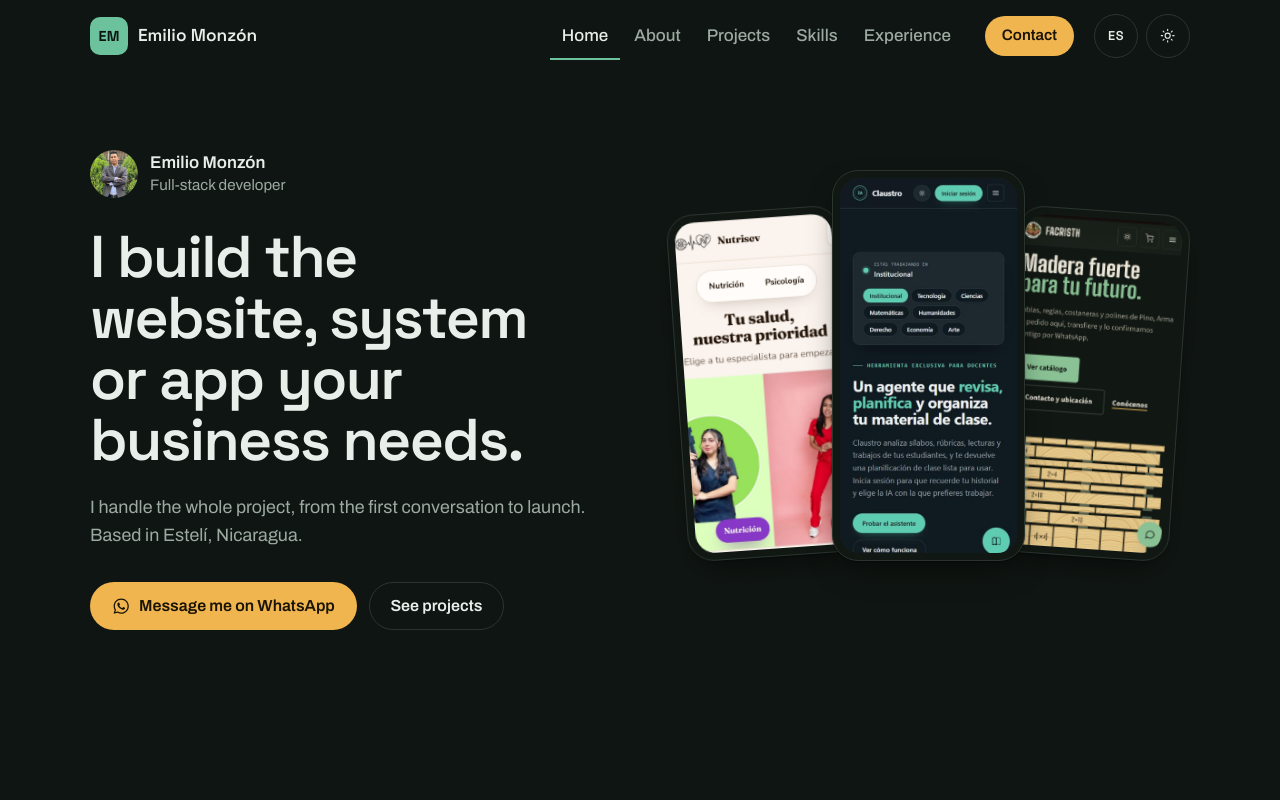
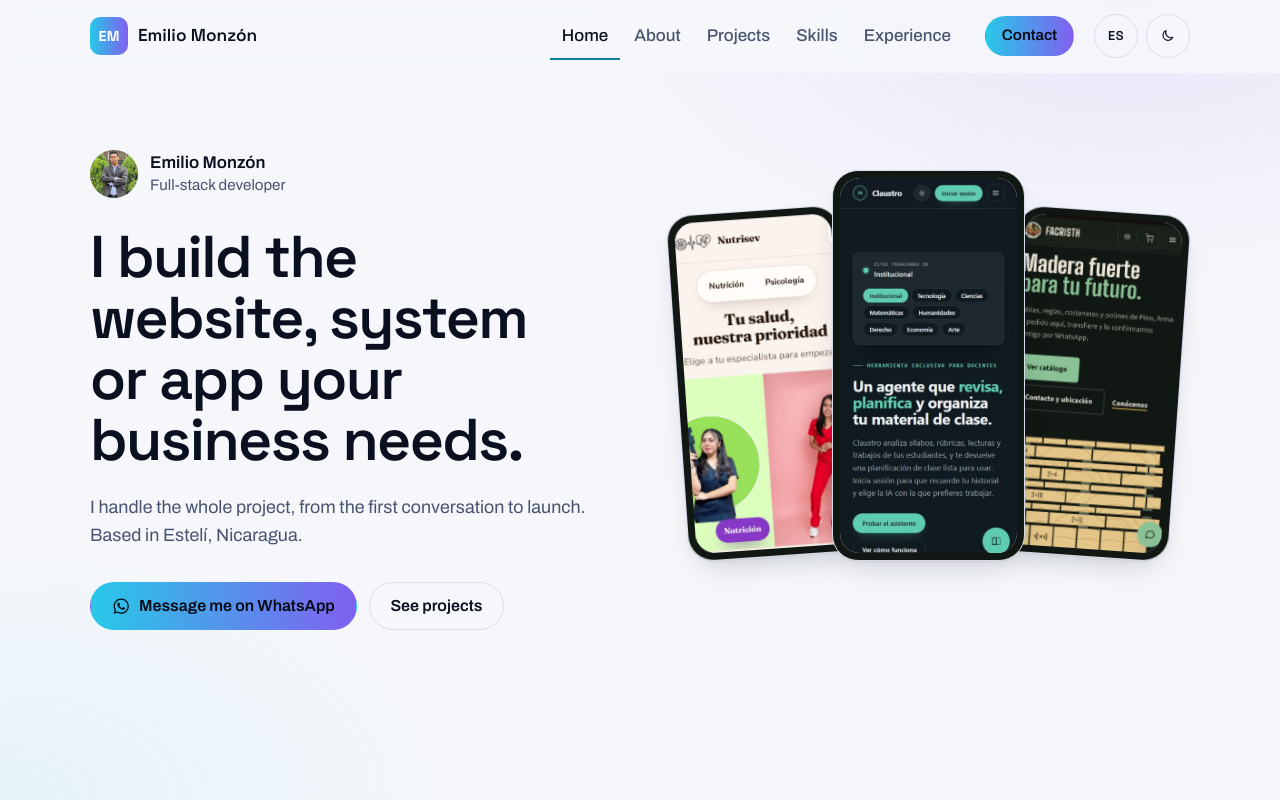
Before and after one commit to slevenlio27/SlevenLio27, a plain HTML site: page index.html in a window 1280 px wide. Both pictures are taken after a click on the button "Switch to light mode". Shown: the top 800 px of the page. Drawn offline with Linux system fonts and the light colour scheme.

Commit message:
Paleta del proyecto Redes Sociales
Azul noche (#070B16) como tema principal, con acento en degradado
cian (#28C8E8) a violeta (#8060F0) en botones, logo, servicios y medidores.
El modo claro queda como opción del botón de tema.

Co-Authored-By: Claude Opus 5.5 <noreply@anthropic.com>
Claude-Session: https://claude.ai/code/session_01PKVcGWezh6igo76NJbdKtj

```diff
--- a/css/estilos.css
+++ b/css/estilos.css
@@ -1,45 +1,40 @@
 /* Portafolio · Emilio Monzón — estilos
-   Una sola identidad: pino de Estelí como marca, ámbar solo para contactar. */
+   Paleta del proyecto Redes Sociales: azul noche con acento cian → violeta.
+   El tema oscuro es el principal; el claro es opcional. */
 
 :root {
-  --bg: #F3F5F2;
-  --surface: #FFFFFF;
-  --tint: #E6ECE7;
-  --ink: #15201A;
-  --muted: #55625A;
-  --line: #D9DFD9;
-  --pine: #1F5A43;
-  --pine-ink: #FFFFFF;
-  --amber: #E8A33D;
-  --amber-hover: #DB9228;
-  --amber-ink: #1A1406;
-  --band: #173F30;
-  --band-ink: #EEF4EF;
-  --band-muted: #B9CCBF;
-  --live: #2F9E5A;
-  --shadow: 0 1px 2px rgba(21, 32, 26, .06), 0 12px 32px -12px rgba(21, 32, 26, .22);
+  --bg: #070B16;
+  --surface: #11151F;
+  --tint: #151923;
+  --ink: #EEF1F8;
+  --muted: #B8C0D9;
+  --line: #262B3A;
+  --pine: #28C8E8;
+  --pine-ink: #070B16;
+  --violet: #8060F0;
+  --cta-bg: linear-gradient(90deg, #28C8E8, #8060F0);
+  --amber: #28C8E8;
+  --amber-ink: #070B16;
+  --band: #101427;
+  --band-ink: #EEF1F8;
+  --band-muted: #B8C0D9;
+  --live: #28C8E8;
+  --glow: radial-gradient(60% 50% at 88% 0%, rgba(128, 96, 240, .22), transparent 70%), radial-gradient(50% 45% at 0% 100%, rgba(40, 200, 232, .12), transparent 70%);
+  --shadow: 0 1px 2px rgba(0, 0, 0, .4), 0 18px 40px -16px rgba(0, 0, 0, .75);
   --radius: 14px;
   --font-head: "Space Grotesk", system-ui, sans-serif;
   --font-body: "Archivo", system-ui, sans-serif;
   --wrap: 1180px;
   --gutter: clamp(16px, 4vw, 40px);
+  color-scheme: dark;
+}
+:root[data-theme="light"] {
+  --bg: #F5F7FB; --surface: #FFFFFF; --tint: #E9EDF6; --ink: #0B1020; --muted: #4A5370; --line: #D6DCEA;
+  --pine: #0A7FA0; --pine-ink: #FFFFFF; --violet: #6A4BE0; --amber: #0A7FA0; --amber-ink: #070B16;
+  --band: #0B1020; --band-ink: #EEF1F8; --band-muted: #B8C0D9; --live: #0A7FA0;
+  --glow: radial-gradient(60% 50% at 88% 0%, rgba(128, 96, 240, .10), transparent 70%), radial-gradient(50% 45% at 0% 100%, rgba(40, 200, 232, .08), transparent 70%);
+  --shadow: 0 1px 2px rgba(11, 16, 32, .06), 0 14px 32px -14px rgba(11, 16, 32, .25);
   color-scheme: light;
-}
-@media (prefers-color-scheme: dark) {
-  :root:not([data-theme="light"]) {
-    --bg: #0F1512; --surface: #161F1A; --tint: #1C2721; --ink: #E8EEE9; --muted: #9DAAA2; --line: #2A3530;
-    --pine: #6CC29C; --pine-ink: #0B1410; --amber: #F0B54F; --amber-hover: #F5C46C; --amber-ink: #1A1406;
-    --band: #13231C; --band-ink: #E8EEE9; --band-muted: #A3B6AA; --live: #4CC27A;
-    --shadow: 0 1px 2px rgba(0, 0, 0, .4), 0 14px 34px -14px rgba(0, 0, 0, .7);
-    color-scheme: dark;
-  }
-}
-:root[data-theme="dark"] {
-  --bg: #0F1512; --surface: #161F1A; --tint: #1C2721; --ink: #E8EEE9; --muted: #9DAAA2; --line: #2A3530;
-  --pine: #6CC29C; --pine-ink: #0B1410; --amber: #F0B54F; --amber-hover: #F5C46C; --amber-ink: #1A1406;
-  --band: #13231C; --band-ink: #E8EEE9; --band-muted: #A3B6AA; --live: #4CC27A;
-  --shadow: 0 1px 2px rgba(0, 0, 0, .4), 0 14px 34px -14px rgba(0, 0, 0, .7);
-  color-scheme: dark;
 }
 
 *, *::before, *::after { box-sizing: border-box; }
@@ -50,6 +45,7 @@ body {
   -webkit-font-smoothing: antialiased; text-rendering: optimizeLegibility;
   overflow-x: hidden;
 }
+body::before { content: ""; position: fixed; inset: 0; z-index: -1; background: var(--glow); pointer-events: none; }
 img { display: block; max-width: 100%; }
 a { color: inherit; }
 h1, h2, h3 { font-family: var(--font-head); font-weight: 600; line-height: 1.12; letter-spacing: -.015em; margin: 0; text-wrap: balance; }
@@ -75,8 +71,8 @@ main { flex: 1; }
 .btn:active { transform: translateY(1px); }
 .btn-sm { min-height: 40px; padding: 0 1.05em; font-size: .95rem; }
 .btn-lg { min-height: 56px; padding: 0 1.6em; font-size: 1.08rem; }
-.btn-cta { background: var(--amber); color: var(--amber-ink); }
-.btn-cta:hover { background: var(--amber-hover); }
+.btn-cta { background: var(--cta-bg); color: var(--amber-ink); }
+.btn-cta:hover { filter: brightness(1.08); }
 .btn-cta:focus-visible { outline-color: var(--amber); }
 .btn-primary { background: var(--pine); color: var(--pine-ink); }
 .btn-primary:hover { filter: brightness(1.08); }
@@ -93,11 +89,11 @@ main { flex: 1; }
 .text-link:hover { text-decoration-thickness: 2.5px; }
 
 /* ---------- cabecera ---------- */
-.site-header { position: sticky; top: 0; z-index: 30; background: var(--bg); border-bottom: 1px solid transparent; transition: border-color .2s ease; }
+.site-header { position: sticky; top: 0; z-index: 30; background: color-mix(in srgb, var(--bg) 88%, transparent); backdrop-filter: blur(10px); -webkit-backdrop-filter: blur(10px); border-bottom: 1px solid transparent; transition: border-color .2s ease; }
 .site-header.scrolled { border-bottom-color: var(--line); }
 .header-row { display: flex; align-items: center; gap: 20px; min-height: 72px; }
 .brand { display: inline-flex; align-items: center; gap: 10px; text-decoration: none; margin-right: auto; }
-.brand-mark { display: grid; place-items: center; width: 38px; height: 38px; border-radius: 10px; background: var(--pine); color: var(--pine-ink); font: 700 .9rem/1 var(--font-head); letter-spacing: .02em; }
+.brand-mark { display: grid; place-items: center; width: 38px; height: 38px; border-radius: 10px; background: var(--cta-bg); color: var(--pine-ink); font: 700 .9rem/1 var(--font-head); letter-spacing: .02em; }
 .brand-name { font: 600 1.08rem/1 var(--font-head); }
 .nav { display: flex; align-items: center; gap: 22px; }
 .nav ul { display: flex; gap: 2px; }
@@ -180,7 +176,7 @@ main { flex: 1; }
 .block-head { display: flex; align-items: baseline; justify-content: space-between; gap: 16px; flex-wrap: wrap; }
 .block-title { font-size: clamp(1.6rem, 2.6vw, 2.25rem); letter-spacing: -.02em; max-width: 24ch; }
 .services { display: grid; grid-template-columns: repeat(3, minmax(0, 1fr)); gap: clamp(20px, 3vw, 40px); margin-top: 36px; }
-.services li { border-top: 2px solid var(--pine); padding-top: 22px; }
+.services li { border-top: 2px solid; border-image: var(--cta-bg) 1; padding-top: 22px; }
 .services h3 { font-size: 1.28rem; margin-bottom: 10px; }
 .services p { color: var(--muted); }
 
@@ -192,7 +188,7 @@ main { flex: 1; }
 .process p { color: var(--muted); font-size: .98rem; }
 
 /* franja de llamada a la acción */
-.cta-band { background: var(--band); color: var(--band-ink); margin-top: clamp(64px, 9vw, 120px); }
+.cta-band { background: radial-gradient(70% 120% at 100% 0%, rgba(128, 96, 240, .28), transparent 70%), var(--band); border-block: 1px solid var(--line); color: var(--band-ink); margin-top: clamp(64px, 9vw, 120px); }
 .cta-inner { display: flex; align-items: center; justify-content: space-between; gap: 28px 48px; flex-wrap: wrap; padding-block: clamp(44px, 6vw, 72px); }
 .cta-band h2 { font-size: clamp(1.7rem, 3vw, 2.5rem); letter-spacing: -.02em; }
 .cta-actions { display: flex; flex-wrap: wrap; gap: 12px; }
@@ -248,7 +244,10 @@ main { flex: 1; }
 .skill-meta { display: flex; gap: 14px; color: var(--muted); font-size: .92rem; }
 .meter { display: grid; grid-template-columns: repeat(4, 1fr); gap: 4px; margin-top: 10px; }
 .meter i { height: 6px; border-radius: 99px; background: var(--line); }
-.meter i.on { background: var(--pine); }
+.meter i.on { background: var(--cta-bg); background-size: 400% 100%; }
+.meter i.on:nth-child(2) { background-position: 33% 0; }
+.meter i.on:nth-child(3) { background-position: 66% 0; }
+.meter i.on:nth-child(4) { background-position: 100% 0; }
 .skill-note { color: var(--muted); font-size: .95rem; margin-top: 8px; }
 
 /* experiencia */
--- a/js/app.js
+++ b/js/app.js
@@ -174,7 +174,7 @@
 
   /* ---------- piezas compartidas ---------- */
   const header = () => {
-    const u = ui(), dark = document.documentElement.dataset.theme === "dark" || (!document.documentElement.dataset.theme && matchMedia("(prefers-color-scheme: dark)").matches);
+    const u = ui(), dark = document.documentElement.dataset.theme !== "light";
     const tools = `<button class="icon-btn" type="button" data-lang aria-label="${esc(u.langSwitch)}"><span class="lang-code">${lang === "es" ? "EN" : "ES"}</span></button>
       <button class="icon-btn" type="button" data-theme-toggle aria-label="${esc(dark ? u.themeLight : u.themeDark)}">${dark ? ICONS.sun : ICONS.moon}</button>`;
     const links = ORDER.filter(on).map(k => `<li><a href="${PAGES[k]}"${k === page ? ' aria-current="page"' : ""}>${esc(u.nav[k])}</a></li>`).join("");
@@ -354,7 +354,7 @@ ${soft.length ? `<section class="block wrap" aria-labelledby="traits-title">
     }));
     head.querySelectorAll("[data-theme-toggle]").forEach(b => b.addEventListener("click", () => {
       const root = document.documentElement;
-      const isDark = root.dataset.theme === "dark" || (!root.dataset.theme && matchMedia("(prefers-color-scheme: dark)").matches);
+      const isDark = root.dataset.theme !== "light";
       root.dataset.theme = isDark ? "light" : "dark";
       try { localStorage.setItem("theme", root.dataset.theme); } catch (e) {}
       render();
@@ -383,7 +383,6 @@ ${soft.length ? `<section class="block wrap" aria-labelledby="traits-title">
   }
   const onScroll = () => { const h = document.getElementById("header"); if (h) h.classList.toggle("scrolled", window.scrollY > 8); };
   window.addEventListener("scroll", onScroll, { passive: true });
-  matchMedia("(prefers-color-scheme: dark)").addEventListener("change", () => { if (!document.documentElement.dataset.theme) render(); });
 
   /* Mide la proporción de las capturas para elegir marco de teléfono o de navegador. */
   const measure = () => Promise.all(state.projects.map(p => src(p.image)).filter(Boolean).map(url => new Promise(res => {
```
Also changed, not shown: contacto.html (+2 -3 lines), experiencia.html (+2 -3 lines), habilidades.html (+2 -3 lines), index.html (+2 -3 lines), proyectos.html (+2 -3 lines), sobre-mi.html (+2 -3 lines).
